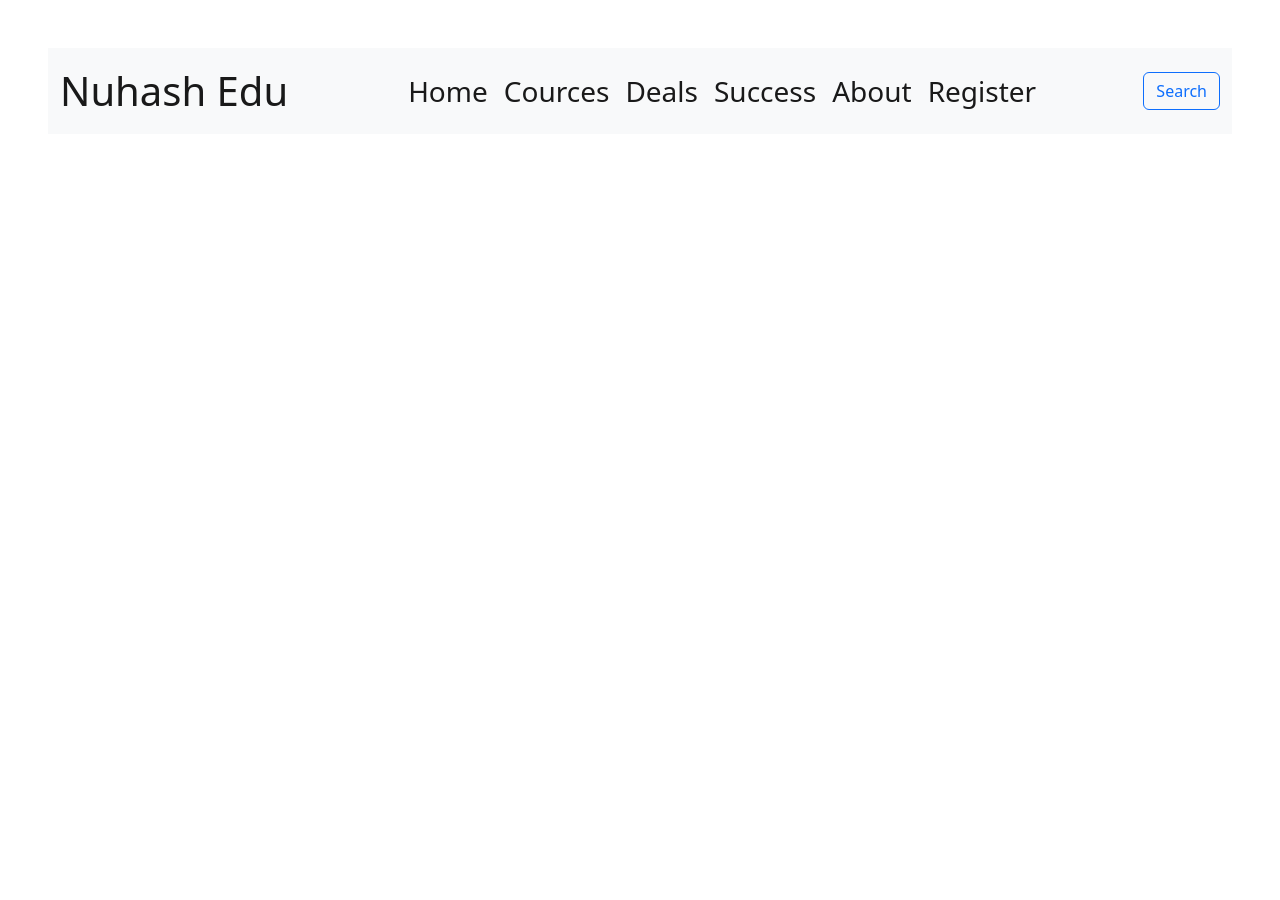
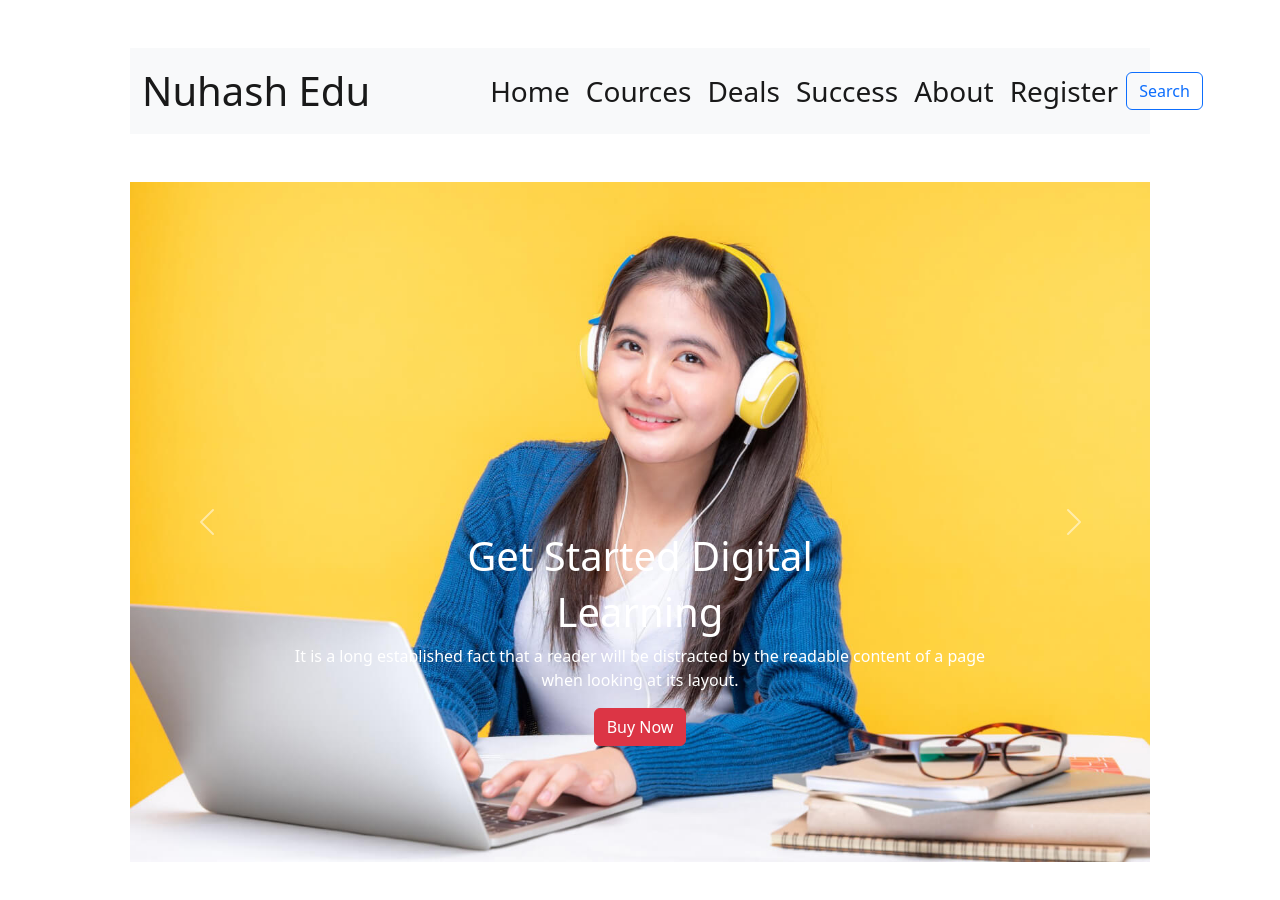
Before and after one commit to nuhash123/nuhash-edu, a plain HTML site: page index.html in a window 1280 px wide. Both pictures are taken after a click on the link "Home". Before the commit the page ends 800 px from the top, so only its background shows below. Drawn offline with nearby package versions, Linux system fonts and the light colour scheme.

Commit message:
added slider

```diff
--- a/index.html
+++ b/index.html
@@ -12,8 +12,8 @@
 
 <body>
     <!-- navbar start -->
-    <header class="m-5">
-        <nav class="navbar navbar-expand-lg bg-light">
+    <header class="container ">
+        <nav class="navbar navbar-expand-lg bg-light m-5">
             <div class="container-fluid">
                 <a class="navbar-brand fs-1" href="#">Nuhash Edu</a>
                 <button class="navbar-toggler" type="button" data-bs-toggle="collapse"
@@ -51,49 +51,79 @@
                 </div>
             </div>
         </nav>
-    </header>
-    <!-- navbar end -->
-    <!-- <header class="container">
-        <nav class="navbar navbar-expand-lg fixed-top bg-light m-5 ">
-            <div class="container-fluid">
-                <a class="navbar-brand fs-1" href="#">Nuhash Edu</a>
-                <button class="navbar-toggler" type="button" data-bs-toggle="collapse"
-                    data-bs-target="#navbarSupportedContent" aria-controls="navbarSupportedContent"
-                    aria-expanded="false" aria-label="Toggle navigation">
-                    <span class="navbar-toggler-icon"></span>
-                </button>
-                <div class="d-flex justify-content-center m-3 ">
-                    <ul class="navbar-nav me-auto mb-2 mb-lg-0 fs-3 ">
-                        <li class="nav-item">
-                            <a class="nav-link active" aria-current="page" href="#">Home</a>
-                        </li>
-                        <li class="nav-item">
-                            <a class="nav-link active" aria-current="page" href="#">Courses</a>
-                        </li>
-                        <li class="nav-item">
-                            <a class="nav-link active" href="#">Deals</a>
-                        </li>
-                        <li class="nav-item">
-                            <a class="nav-link active" href="#">Success</a>
-                        </li>
-                        <li class="nav-item">
-                            <a class="nav-link active" href="#">About</a>
-                        </li>
-                        <li class="nav-item">
-                            <a class="nav-link active " href="#">Register</a>
-                        </li>
+        <!-- navbar end -->
+
+        <!-- slider start -->
+        <section class="m-5">
+            <div id="carouselExampleControls" class="carousel slide" data-bs-ride="carousel">
+                <div class="carousel-inner">
+                    <div class="carousel-item active">
+                        <img src="images/cover/cover-1.png" class="d-block w-100" alt="...">
+                        <div class="carousel-caption d-none d-md-block mb-5 pb-5">
 
 
-                    </ul>
+                            <h1>Get Started Digital
+                            </h1>
+                            <h1>Learning</h1>
+                            <p>It is a long established fact that a reader will be distracted by the readable
+                                content of a page when looking at its layout.
+                            </p>
+                            <div class="btn btn-danger">Buy Now</div>
+
+
+                        </div>
+
+                    </div>
+                    <div class="carousel-item">
+                        <img src="images/cover/cover-2.jpg" class="d-block w-100" alt="...">
+                        <div class="carousel-caption d-none d-md-block mb-5 pb-5">
+
+
+                            <h1>Get Started Digital
+                            </h1>
+                            <h1>Learning</h1>
+                            <p>It is a long established fact that a reader will be distracted by the readable
+                                content of a page when looking at its layout.
+                            </p>
+                            <div class="btn btn-danger">Buy Now</div>
+
+
+                        </div>
+                    </div>
+                    <div class="carousel-item">
+                        <img src="images/cover/cover-3.jpg" class="d-block w-100" alt="...">
+                        <div class="carousel-caption d-none d-md-block mb-5 pb-5">
+
+
+                            <h1>Get Started Digital
+                            </h1>
+                            <h1>Learning</h1>
+                            <p>It is a long established fact that a reader will be distracted by the readable
+                                content of a page when looking at its layout.
+                            </p>
+                            <div class="btn btn-danger">Buy Now</div>
+
+
+                        </div>
+                    </div>
                 </div>
-                <form class="d-flex" role="search">
+                <button class="carousel-control-prev" type="button" data-bs-target="#carouselExampleControls"
+                    data-bs-slide="prev">
+                    <span class="carousel-control-prev-icon" aria-hidden="true"></span>
+                    <span class="visually-hidden">Previous</span>
+                </button>
+                <button class="carousel-control-next" type="button" data-bs-target="#carouselExampleControls"
+                    data-bs-slide="next">
+                    <span class="carousel-control-next-icon" aria-hidden="true"></span>
+                    <span class="visually-hidden">Next</span>
+                </button>
+            </div>
+        </section>
 
-                    <button class="btn btn-outline-primary" type="submit">Search</button>
-                </form>
-            </div>
-            </div>
-        </nav>
-    </header> -->
+
+        <!-- slider end -->
+    </header>
+
 
 
     <script src="https://cdn.jsdelivr.net/npm/bootstrap@5.2.0/dist/js/bootstrap.bundle.min.js
```
